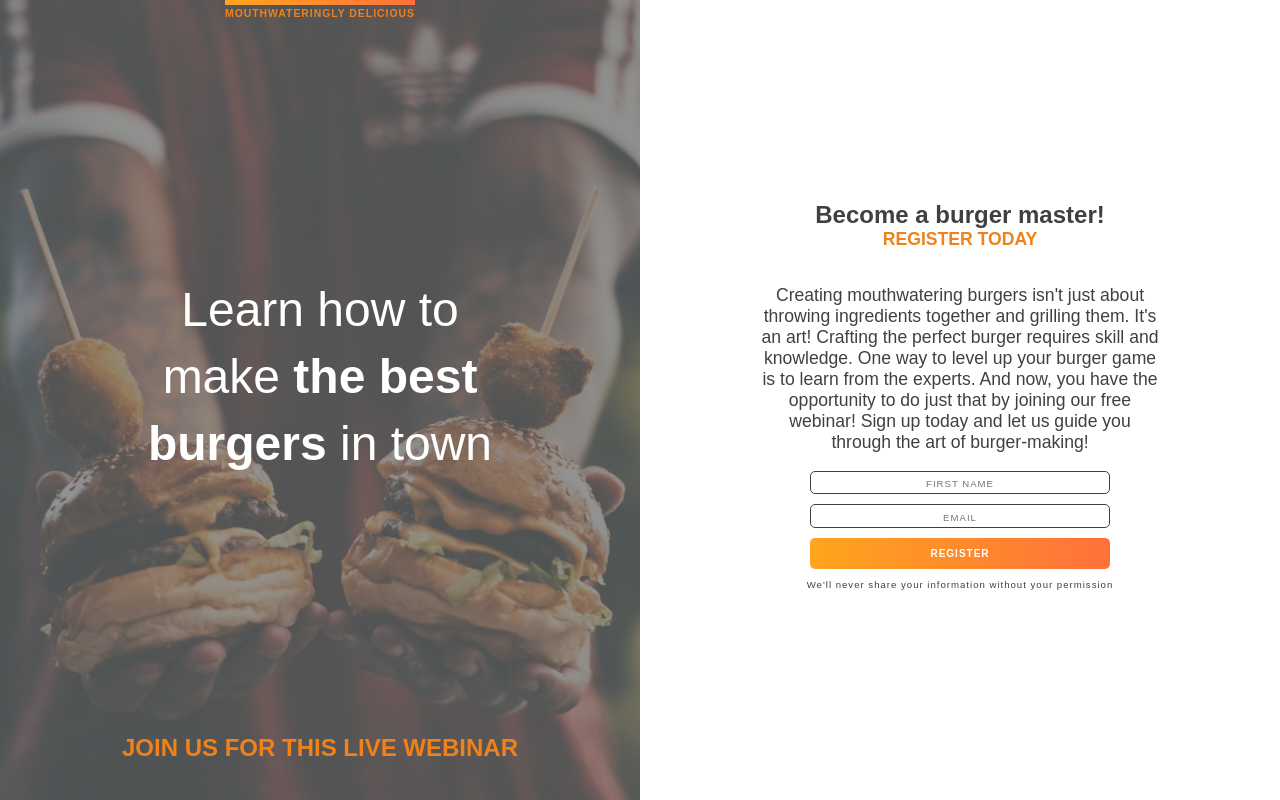
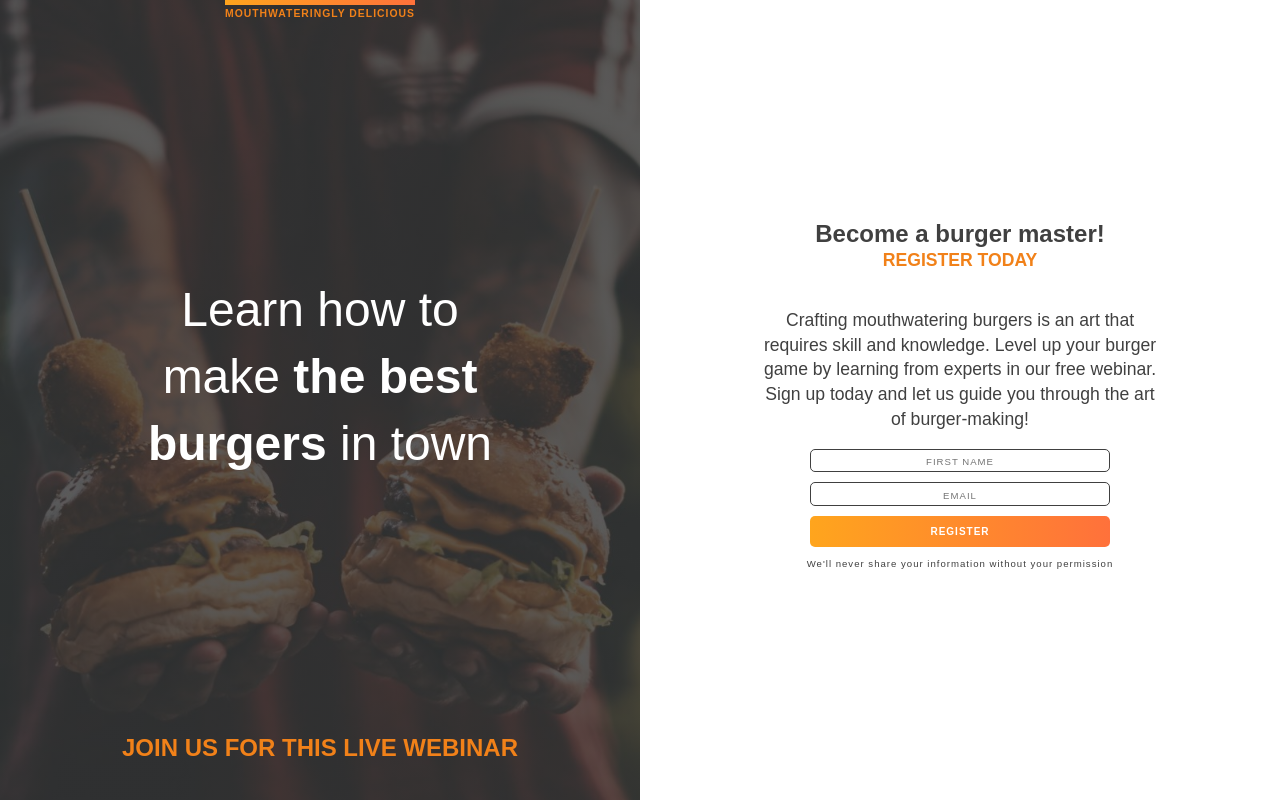
Before and after one commit to anamaria1908/burger-webinar-form, a plain HTML site: page index.html in a window 1280 px wide. Drawn offline with Linux system fonts and the light colour scheme.

Commit message:
finished

```diff
--- a/css/style.css
+++ b/css/style.css
@@ -59,7 +59,7 @@ Header
 
 .header {
     background-color: #404040;
-    background-image:linear-gradient(  rgba(102, 102, 102, 0.7), rgba(102, 102, 102, 0.7)), url(../images/bg-img.jpg);
+    background-image:linear-gradient(  rgba(51, 50, 50, 0.8), rgba(51, 50, 50, 0.8)), url(../images/bg-img.jpg);
     background-repeat: no-repeat;
     background-size: cover;
     background-position: center;
@@ -90,6 +90,9 @@ Main content
 */
 .main-content  {
     padding: 2em 1em;
+}
+.main-content P {
+    line-height: 1.4;
 }
 
 /*
--- a/index.html
+++ b/index.html
@@ -20,13 +20,15 @@
     <div class="main-content">
         <h2 class="section-title">Become a burger master! </h2>
         <p>Register Today</p>
-        <p>Creating mouthwatering burgers isn't just about throwing ingredients together and grilling them. It's an art! Crafting the perfect burger requires skill and knowledge. One way to level up your burger game is to learn from the experts. And now, you have the opportunity to do just that by joining our free webinar! Sign up today and let us guide you through the art of burger-making!</p>
+        <p>Crafting mouthwatering burgers is an art that requires skill and knowledge. Level up your burger game by learning from experts in our free webinar. Sign up today and let us guide you through the art of burger-making!</p>
+
         <!-- form -->
-        <form class="form" action="#" method="post">
-            <input type="text" placeholder="first name" required>
-            <input type="email" name="" id="" placeholder="email" required>
-            <button class="btn btn-primary" type="submit">register</button>
-        </form>
+    <form class="form" action="https://formspree.io/f/xleyggaz" method="POST">
+        <input type="text" name="first_name" placeholder="first name" required>
+        <input type="email" name="email" placeholder="email" required>
+        <button class="btn btn-primary" type="submit">register</button>
+    </form>
+
         <!-- end of form -->
         <p class="fine-print">We'll never share your information without your permission</p>
     </div>
```
